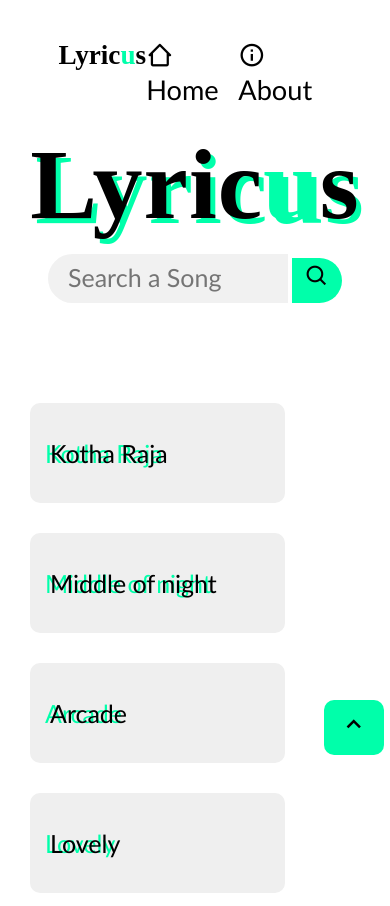
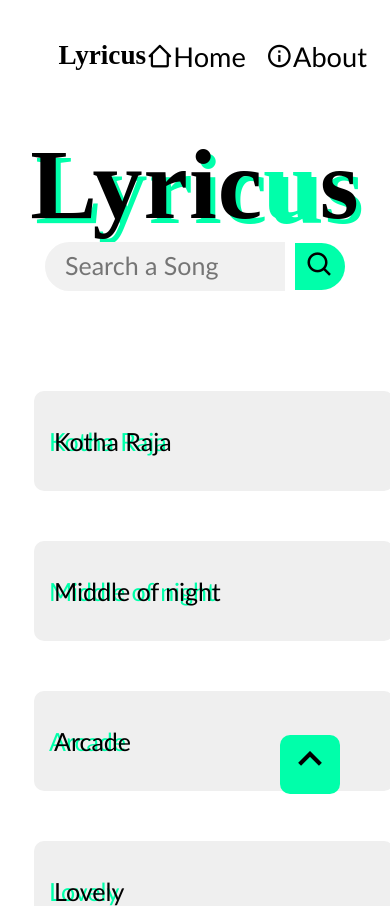
Before and after one commit to C-L-I-P-O/liteso, a plain HTML site: page index.html in a window 390 px wide. Shown: the top 906 px of the page. Drawn offline with nearby package versions, Linux system fonts and the light colour scheme.

Commit message:
Update style.css

```diff
--- a/style.css
+++ b/style.css
@@ -39,9 +39,6 @@ header{
     font-size: 170%;
 }
 
-.logo span{
-    color: var(--main-color);
-}
 .navbar{
     display: flex;
     margin: 40px 15% 0 0;
@@ -51,6 +48,8 @@ header{
 }
 
 .navbar a{
+    display: flex;
+    align-items: center;
     color: var(--text-color);
     font-size: 170%;
     font-family: calibri;
@@ -98,6 +97,13 @@ div#top{
     color: var(--main-color);
 }
 
+.search-bar{
+    display: flex;
+    align-items: center;
+    justify-content: center;
+    gap: 10px;
+}
+
 .search-bar input{
     color: var(--text-color);
     width: 30%;
@@ -109,11 +115,10 @@ div#top{
     background: var(--second-bg-color);
     border: none;
     border-radius: 30px;
-    margin-top: 3%;
     min-width: 200px;
     position: relative;
     border-top-right-radius: 0;
-    border-bottom-right-radius: 0;/
+    border-bottom-right-radius: 0;
 }
 
 .search-bar input::placeholder{
@@ -132,16 +137,14 @@ div#top{
 .search-bar button{
     width: 5%;
     min-width: 50px;
-    padding: 10px;
-    padding-top: 6px;
-    font-size: 25px;
+    /* display: flex; */
+    padding: 7px 0 5px 0;
+    font-size: 30px;
     outline: none;
     border: none;
     border-radius: 30px;
-    margin-top: 3%;
     background: var(--main-color);
     transition: all 0.3s;
-    position: relative;
     border-top-left-radius: 0;
     border-bottom-left-radius: 0;
 }
@@ -154,21 +157,20 @@ div#top{
     transform: none;
 }
 
-
 /* main section starts here */
 
-
 .song-container{
-    display: flex;
-    width: 60%;
-    margin: 70px 23%;
+    width: 80%;
+    margin: 70px 10%;
 }
 
-#songs{
-    display: block;
+#songs {
+    display: grid;
     gap: 20px;
     text-align: center;
     list-style-type: none;
+    grid-template-columns: repeat(auto-fill, minmax(320px, 1fr));
+    justify-items: center;
 }
 
 #songs a{
@@ -202,11 +204,11 @@ div#top{
     position: fixed;
     background: var(--main-color);
     border: none;
-    font-size: 30px;
-    padding: 10px 15px;
+    font-size: 50px;
+    padding: 0px 5px;
     border-radius: 10px;
-    margin-top: 600px;
-    margin-left: 83%;
+    bottom: 50px;
+    right: 50px;
     transition: all 0.3s;
 }
 
@@ -218,6 +220,7 @@ div#top{
     color: var(--text-color);
     text-decoration: none;
 }
+
 footer#about{
     width: 62%;
     display: flex;
@@ -262,18 +265,24 @@ footer#about img{
 }
 
 .social-media{
-    margin: 4%;
-    text-align: center;
+    display: flex;
+    justify-content: center;
+    align-items: center;
+    margin: 4% 0;
+    gap: 30px;
 }
 
 .social-media a{
+    width: 50px;
+    height: 50px;
+    display: flex;
+    align-items: center;
+    justify-content: center;
     color: var(--main-color);
     text-decoration: none;
     border: 2px solid var(--main-color);
-    padding: 15px;
     border-radius: 30px;
-    margin-left: 4%;
-    font-size: 20px;
+    font-size: 40px;
     transition: all 0.3s;
 }
 
@@ -282,7 +291,6 @@ footer#about img{
     box-shadow: 0 0 20px  var(--main-color);
     background: var(--main-color);
 }
-
 
 @media (max-width: 998px) {
     .social-media a{
@@ -311,62 +319,3 @@ footer#about img{
         margin: 10%;
     }
 }
-
-@media (max-height: 676px) {
-    .ser{
-        margin-top: 500px;
-    }
-}
-
-@media (max-height: 590px) {
-    .ser{
-        margin-top: 400px;
-    }
-}
-
-@media (max-width: 375px) {
-    .social-media a{
-        flex-direction: column;
-        margin-top: 30px;
-    }
-}
-
-/* main section on phone */
-
-@media (max-width: 500px){
-    .song-container{
-        flex-direction: column;
-    }
-    #songs a{
-        width: 215px;
-    }
-}
-
-@media (max-width: 400px){
-    .song-container{
-        flex-direction: column;
-        margin: 70px 10%;
-    }
-    #songs a{
-        width: 215px;
-    }
-}
-
-@media (max-width: 296px){
-    .song-container{
-        flex-direction: column;
-        margin: 70px 0%;
-    }
-    #songs a{
-        width: 215px;
-    }
-}
-
-@media (max-width: 900px){
-    .song-container{
-        margin: 70px 0%;
-    }
-    #songs a{
-        width: 215px;
-    }
-}
```
